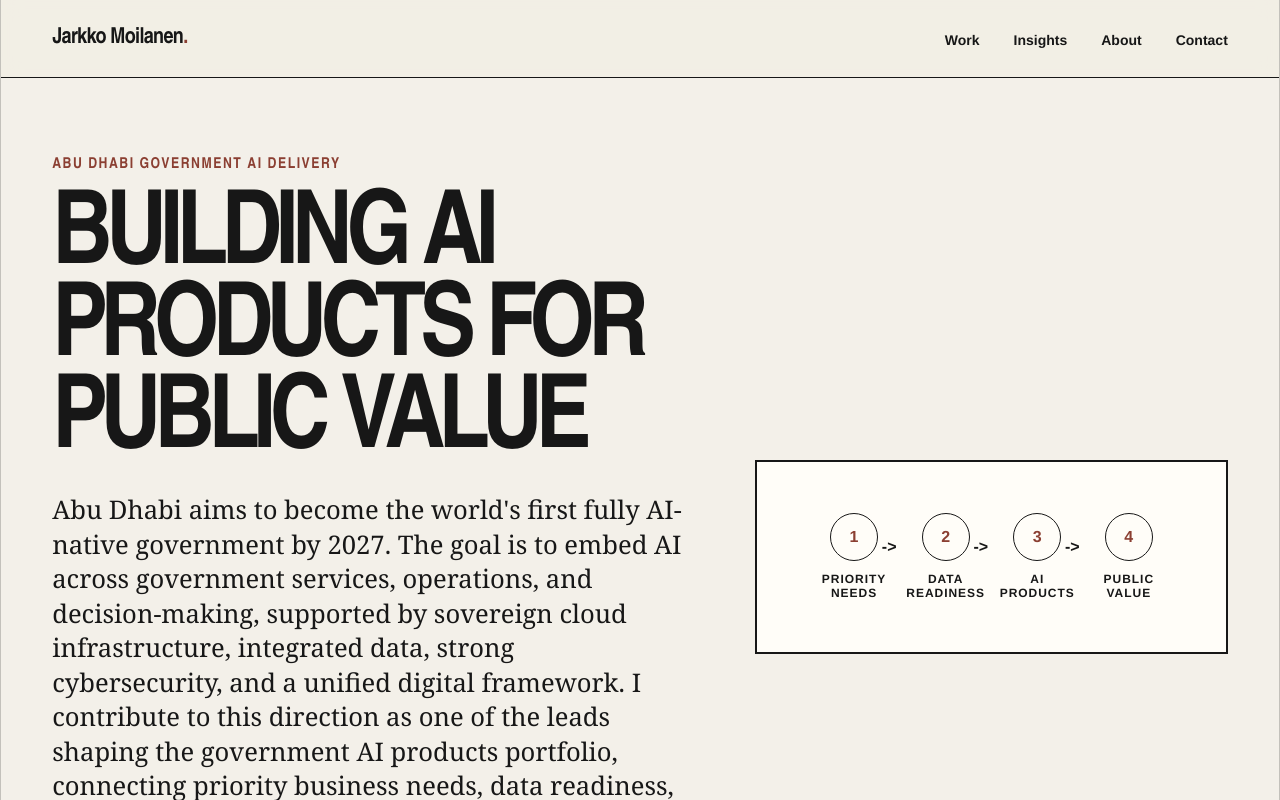
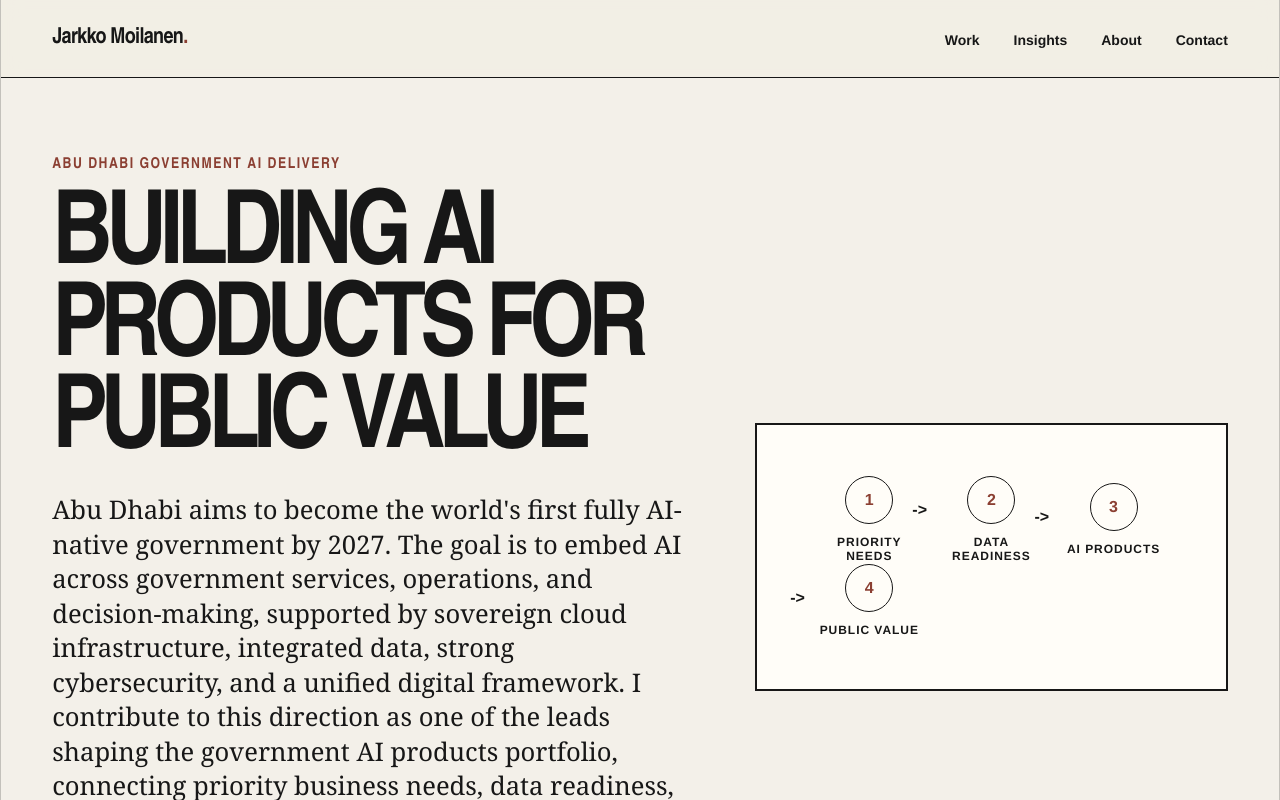
Before and after one commit to kyyberi/jarkko, a Next.js app: page /work/government-ai in a window 1280 px wide. Shown: the top 800 px of the page. Built offline with nearby package versions, Linux system fonts and the light colour scheme.

Commit message:
Update Maysano work page

```diff
--- a/app/globals.css
+++ b/app/globals.css
@@ -554,16 +554,22 @@ h1 {
   object-fit: cover;
 }
 
-.government-diagram {
-  display: grid;
-  grid-template-columns: repeat(4, 1fr);
-  align-items: center;
+.work-diagram {
+  display: grid;
+  align-content: center;
+  gap: 28px;
   min-height: 100%;
   padding: clamp(28px, 4vw, 54px);
   background: var(--white);
 }
 
-.government-step {
+.work-diagram-steps {
+  display: grid;
+  grid-template-columns: repeat(auto-fit, minmax(110px, 1fr));
+  align-items: center;
+}
+
+.work-diagram-step {
   position: relative;
   display: grid;
   justify-items: center;
@@ -571,7 +577,7 @@ h1 {
   text-align: center;
 }
 
-.government-step + .government-step::before {
+.work-diagram-step + .work-diagram-step::before {
   content: "->";
   position: absolute;
   top: 22px;
@@ -580,7 +586,7 @@ h1 {
   font-weight: 800;
 }
 
-.government-step span {
+.work-diagram-step span {
   display: grid;
   place-items: center;
   width: 48px;
@@ -591,13 +597,23 @@ h1 {
   font-weight: 900;
 }
 
-.government-step strong {
+.work-diagram-step strong {
   max-width: 110px;
   font-size: 12px;
   font-weight: 900;
   letter-spacing: 0.08em;
   line-height: 1.15;
   text-transform: uppercase;
+}
+
+.work-diagram-caption {
+  max-width: 520px;
+  margin: 0 auto;
+  color: var(--muted);
+  font-family: var(--serif);
+  font-size: 16px;
+  line-height: 1.35;
+  text-align: center;
 }
 
 .about-hero {
@@ -1704,12 +1720,12 @@ h1 {
     font-size: 52px;
   }
 
-  .government-diagram {
+  .work-diagram-steps {
     grid-template-columns: 1fr;
     gap: 24px;
   }
 
-  .government-step + .government-step::before {
+  .work-diagram-step + .work-diagram-step::before {
     content: "";
     top: -18px;
     left: 50%;
--- a/app/site.tsx
+++ b/app/site.tsx
@@ -21,17 +21,45 @@ export const workItems = [
     image: "/images/work-maysano.png",
     imageAlt: "Maysano portfolio flow from business goals to data products",
     cta: "See how it works",
+    detailCta: "Book a demo",
+    ctaHref: "https://www.linkedin.com/in/jarkkomoilanen/",
+    diagramSteps: ["Business goals", "Portfolio", "Data products"],
+    diagramCaption: "From business intent to governed product systems.",
     focus:
-      "Maysano turns strategy, discovery, portfolio design, and governance into one operating environment for data product work.",
+      "Maysano is an available platform and Portfolio Studio for turning strategy, discovery, portfolio design, and governance into one operating environment for data product work. I was the igniter behind Maysano, shaping its direction around the practical need to move from business intent and source material into governed portfolios and operational product systems.",
+    detailIntro:
+      "Maysano is designed for teams that need strategy, governance, and delivery to move together. It helps structure the path from early business thinking to implementation-ready product definition.",
     proof: [
-      "Portfolio Studio for business-led data product planning.",
-      "Methods for connecting goals, use cases, evidence, and implementation-ready product definitions.",
-      "Designed for teams that need governance and delivery to move together.",
+      {
+        title: "Portfolio Studio",
+        text: "A business-led environment for shaping portfolio candidates, framing product intent, and organizing the material behind data product decisions.",
+      },
+      {
+        title: "Structured product definition",
+        text: "Methods for connecting goals, use cases, evidence, source documents, and implementation-ready product definitions in one flow.",
+      },
+      {
+        title: "Governance and readiness",
+        text: "A practical way to bring governance, review, and readiness into the same working environment instead of treating them as separate activities.",
+      },
+      {
+        title: "Operating environment",
+        text: "Designed to support the transition from portfolio thinking into operational product systems that teams can manage, review, and evolve.",
+      },
     ],
     outcomes: [
-      "Clearer portfolio decisions",
-      "Reusable product evidence",
-      "Faster governance reviews",
+      {
+        title: "Business framing",
+        text: "Capturing goals, intent, and source material in a form that can be developed into structured product opportunities.",
+      },
+      {
+        title: "Portfolio design",
+        text: "Building governed portfolios that connect evidence, use cases, priorities, and product definitions.",
+      },
+      {
+        title: "Operationalization",
+        text: "Creating the basis for moving approved portfolio work into operational product systems and delivery.",
+      },
     ],
   },
   {
--- a/app/work/[slug]/page.tsx
+++ b/app/work/[slug]/page.tsx
@@ -77,6 +77,18 @@ export default async function WorkDetail({ params }: PageProps) {
     "detailIntro" in item && typeof item.detailIntro === "string"
       ? item.detailIntro
       : undefined;
+  const diagramCaption =
+    "diagramCaption" in item && typeof item.diagramCaption === "string"
+      ? item.diagramCaption
+      : undefined;
+  const ctaLabel =
+    "detailCta" in item && typeof item.detailCta === "string"
+      ? item.detailCta
+      : item.cta;
+  const ctaHref =
+    "ctaHref" in item && typeof item.ctaHref === "string"
+      ? item.ctaHref
+      : sitePath("/#contact");
 
   return (
     <PageShell>
@@ -85,19 +97,24 @@ export default async function WorkDetail({ params }: PageProps) {
           <div className="section-kicker">{item.label}</div>
           <h1>{item.title}</h1>
           <p>{item.focus}</p>
-          <a className="button primary" href={sitePath("/#contact")}>
-            {item.cta} <Arrow />
+          <a className="button primary" href={ctaHref}>
+            {ctaLabel} <Arrow />
           </a>
         </div>
         <div className="detail-visual">
           {diagramSteps ? (
-            <div className="government-diagram" aria-label={item.imageAlt}>
-              {diagramSteps.map((step, index) => (
-                <div className="government-step" key={step}>
-                  <span>{index + 1}</span>
-                  <strong>{step}</strong>
-                </div>
-              ))}
+            <div className="work-diagram" aria-label={item.imageAlt}>
+              <div className="work-diagram-steps">
+                {diagramSteps.map((step, index) => (
+                  <div className="work-diagram-step" key={step}>
+                    <span>{index + 1}</span>
+                    <strong>{step}</strong>
+                  </div>
+                ))}
+              </div>
+              {diagramCaption ? (
+                <p className="work-diagram-caption">{diagramCaption}</p>
+              ) : null}
             </div>
           ) : (
             <img src={`${assetPath}${item.image}`} alt={item.imageAlt} />
```
Also changed, not shown: 1 other file (tests, documents, lock files or other folders).
